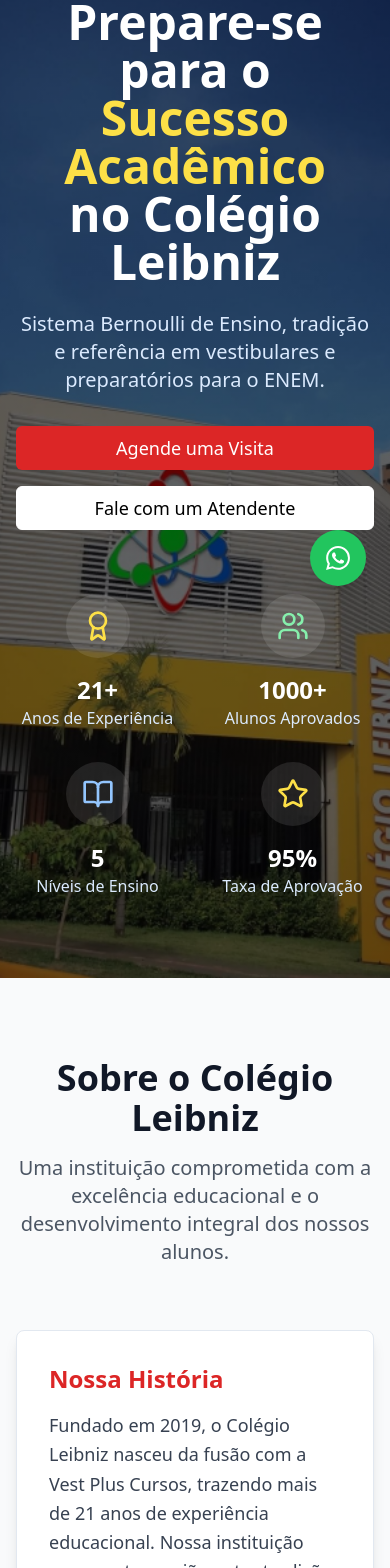
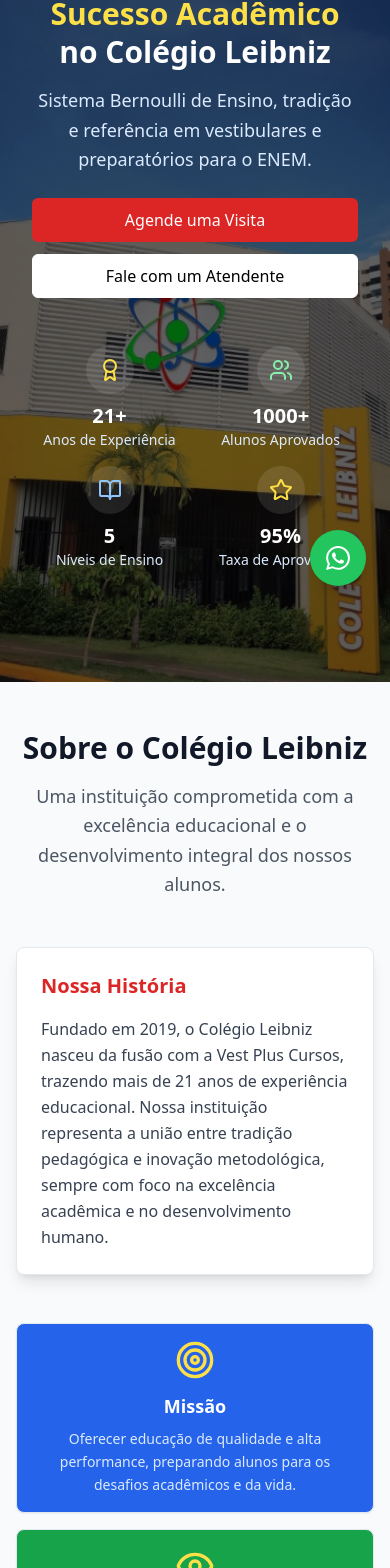
Before and after one commit to luis-hsl/leibniz-academic-portal, a React (Vite) app: page / in a window 390 px wide. Shown: the part 234-1802 px from the top of the page. Built offline with nearby package versions, Linux system fonts and the light colour scheme.

Commit message:
Fix: Improve responsiveness across all pages
This commit addresses responsiveness issues, ensuring the website displays correctly on both desktop and mobile devices.

```diff
--- a/src/components/About.tsx
+++ b/src/components/About.tsx
@@ -4,22 +4,22 @@ import { Target, Eye, Heart, Lightbulb } from "lucide-react";
 
 const About = () => {
   return (
-    <section id="sobre" className="py-20 bg-gray-50">
-      <div className="container mx-auto px-4">
+    <section id="sobre" className="py-12 sm:py-16 md:py-20 bg-gray-50">
+      <div className="container mx-auto px-4 sm:px-6 lg:px-8">
         <div className="max-w-6xl mx-auto">
-          <div className="text-center mb-16">
-            <h2 className="text-4xl font-bold text-gray-900 mb-4">Sobre o Colégio Leibniz</h2>
-            <p className="text-xl text-gray-600 max-w-3xl mx-auto">
+          <div className="text-center mb-12 sm:mb-16">
+            <h2 className="text-3xl sm:text-4xl font-bold text-gray-900 mb-4">Sobre o Colégio Leibniz</h2>
+            <p className="text-lg sm:text-xl text-gray-600 max-w-3xl mx-auto leading-relaxed">
               Uma instituição comprometida com a excelência educacional e o desenvolvimento integral dos nossos alunos.
             </p>
           </div>
 
           {/* História */}
-          <div className="mb-16">
+          <div className="mb-12 sm:mb-16">
             <Card className="bg-white shadow-lg">
-              <CardContent className="p-8">
-                <h3 className="text-2xl font-bold text-red-600 mb-4">Nossa História</h3>
-                <p className="text-gray-700 leading-relaxed text-lg">
+              <CardContent className="p-6 sm:p-8">
+                <h3 className="text-xl sm:text-2xl font-bold text-red-600 mb-4">Nossa História</h3>
+                <p className="text-gray-700 leading-relaxed text-base sm:text-lg">
                   Fundado em 2019, o Colégio Leibniz nasceu da fusão com a Vest Plus Cursos,
                   trazendo mais de 21 anos de experiência educacional. Nossa instituição
                   representa a união entre tradição pedagógica e inovação metodológica,
@@ -30,12 +30,12 @@ const About = () => {
           </div>
 
           {/* Missão, Visão e Valores */}
-          <div className="grid md:grid-cols-2 lg:grid-cols-4 gap-8">
+          <div className="grid grid-cols-1 sm:grid-cols-2 lg:grid-cols-4 gap-4 sm:gap-6 lg:gap-8">
             <Card className="bg-blue-600 text-white hover-scale">
-              <CardContent className="p-6 text-center">
-                <Target className="h-12 w-12 mx-auto mb-4 text-yellow-300" />
-                <h3 className="text-xl font-bold mb-3">Missão</h3>
-                <p className="text-blue-100">
+              <CardContent className="p-4 sm:p-6 text-center">
+                <Target className="h-10 w-10 sm:h-12 sm:w-12 mx-auto mb-3 sm:mb-4 text-yellow-300" />
+                <h3 className="text-lg sm:text-xl font-bold mb-2 sm:mb-3">Missão</h3>
+                <p className="text-blue-100 text-sm sm:text-base leading-relaxed">
                   Oferecer educação de qualidade e alta performance, preparando alunos
                   para os desafios acadêmicos e da vida.
                 </p>
@@ -43,10 +43,10 @@ const About = () => {
             </Card>
 
             <Card className="bg-green-600 text-white hover-scale">
-              <CardContent className="p-6 text-center">
-                <Eye className="h-12 w-12 mx-auto mb-4 text-yellow-300" />
-                <h3 className="text-xl font-bold mb-3">Visão</h3>
-                <p className="text-green-100">
+              <CardContent className="p-4 sm:p-6 text-center">
+                <Eye className="h-10 w-10 sm:h-12 sm:w-12 mx-auto mb-3 sm:mb-4 text-yellow-300" />
+                <h3 className="text-lg sm:text-xl font-bold mb-2 sm:mb-3">Visão</h3>
+                <p className="text-green-100 text-sm sm:text-base leading-relaxed">
                   Ser referência no ensino de qualidade, com foco em aprovações
                   em universidades de excelência.
                 </p>
@@ -54,10 +54,10 @@ const About = () => {
             </Card>
 
             <Card className="bg-red-600 text-white hover-scale">
-              <CardContent className="p-6 text-center">
-                <Heart className="h-12 w-12 mx-auto mb-4 text-yellow-300" />
-                <h3 className="text-xl font-bold mb-3">Valores</h3>
-                <p className="text-red-100">
+              <CardContent className="p-4 sm:p-6 text-center">
+                <Heart className="h-10 w-10 sm:h-12 sm:w-12 mx-auto mb-3 sm:mb-4 text-yellow-300" />
+                <h3 className="text-lg sm:text-xl font-bold mb-2 sm:mb-3">Valores</h3>
+                <p className="text-red-100 text-sm sm:text-base leading-relaxed">
                   Excelência, respeito, integridade, inovação e empatia
                   norteiam todas as nossas ações.
                 </p>
@@ -65,10 +65,10 @@ const About = () => {
             </Card>
 
             <Card className="bg-purple-600 text-white hover-scale">
-              <CardContent className="p-6 text-center">
-                <Lightbulb className="h-12 w-12 mx-auto mb-4 text-yellow-300" />
-                <h3 className="text-xl font-bold mb-3">Metodologia</h3>
-                <p className="text-purple-100">
+              <CardContent className="p-4 sm:p-6 text-center">
+                <Lightbulb className="h-10 w-10 sm:h-12 sm:w-12 mx-auto mb-3 sm:mb-4 text-yellow-300" />
+                <h3 className="text-lg sm:text-xl font-bold mb-2 sm:mb-3">Metodologia</h3>
+                <p className="text-purple-100 text-sm sm:text-base leading-relaxed">
                   Sistema Bernoulli de Ensino com metodologias inovadoras
                   e corpo docente especializado.
                 </p>
--- a/src/components/Hero.tsx
+++ b/src/components/Hero.tsx
@@ -18,7 +18,7 @@ const Hero = () => {
   return (
     <section
       id="inicio"
-      className="relative text-white py-20"
+      className="relative text-white py-12 sm:py-16 md:py-20 min-h-screen flex items-center"
       style={{
         backgroundImage: `linear-gradient(rgba(0, 0, 0, 0.6), rgba(0, 0, 0, 0.6)), url('/lovable-uploads/f8ca4bb9-9726-4d0c-9c3d-f129620ec311.png')`,
         backgroundSize: 'cover',
@@ -26,23 +26,23 @@ const Hero = () => {
         backgroundRepeat: 'no-repeat'
       }}
     >
-      <div className="container mx-auto px-4">
+      <div className="container mx-auto px-4 sm:px-6 lg:px-8">
         <div className="max-w-4xl mx-auto text-center">
-          <h1 className="text-5xl md:text-6xl font-bold mb-6 animate-fade-in">
+          <h1 className="text-3xl sm:text-4xl md:text-5xl lg:text-6xl font-bold mb-4 sm:mb-6 animate-fade-in leading-tight">
             Prepare-se para o
-            <span className="text-yellow-300 block">Sucesso Acadêmico</span>
+            <span className="text-yellow-300 block mt-2">Sucesso Acadêmico</span>
             no Colégio Leibniz
           </h1>
 
-          <p className="text-xl md:text-2xl mb-8 text-blue-100 animate-fade-in">
+          <p className="text-lg sm:text-xl md:text-2xl mb-6 sm:mb-8 text-blue-100 animate-fade-in leading-relaxed px-4 sm:px-0">
             Sistema Bernoulli de Ensino, tradição e referência em vestibulares e preparatórios para o ENEM.
           </p>
 
-          <div className="flex flex-col sm:flex-row gap-4 justify-center mb-12">
+          <div className="flex flex-col sm:flex-row gap-3 sm:gap-4 justify-center mb-8 sm:mb-12 px-4 sm:px-0">
             <Button
               onClick={() => scrollToSection("agendar")}
               size="lg"
-              className="bg-red-600 hover:bg-red-700 text-white text-lg px-8 py-4 hover-scale"
+              className="bg-red-600 hover:bg-red-700 text-white text-base sm:text-lg px-6 sm:px-8 py-3 sm:py-4 hover-scale w-full sm:w-auto"
             >
               Agende uma Visita
             </Button>
@@ -50,41 +50,41 @@ const Hero = () => {
               onClick={openWhatsApp}
               variant="outline"
               size="lg"
-              className="border-white text-black bg-white text-lg px-8 py-4"
+              className="border-white text-black bg-white text-base sm:text-lg px-6 sm:px-8 py-3 sm:py-4 w-full sm:w-auto"
             >
               Fale com um Atendente
             </Button>
           </div>
 
           {/* Statistics */}
-          <div className="grid grid-cols-2 md:grid-cols-4 gap-8 mt-16">
+          <div className="grid grid-cols-2 md:grid-cols-4 gap-4 sm:gap-6 lg:gap-8 mt-12 sm:mt-16 px-4 sm:px-0">
             <div className="text-center">
-              <div className="bg-white/10 rounded-full p-4 w-16 h-16 mx-auto mb-4 flex items-center justify-center">
-                <Award className="h-8 w-8 text-yellow-300" />
+              <div className="bg-white/10 rounded-full p-3 sm:p-4 w-12 h-12 sm:w-16 sm:h-16 mx-auto mb-2 sm:mb-4 flex items-center justify-center">
+                <Award className="h-6 w-6 sm:h-8 sm:w-8 text-yellow-300" />
               </div>
-              <h3 className="text-2xl font-bold">21+</h3>
-              <p className="text-blue-100">Anos de Experiência</p>
+              <h3 className="text-xl sm:text-2xl font-bold">21+</h3>
+              <p className="text-blue-100 text-sm sm:text-base">Anos de Experiência</p>
             </div>
             <div className="text-center">
-              <div className="bg-white/10 rounded-full p-4 w-16 h-16 mx-auto mb-4 flex items-center justify-center">
-                <Users className="h-8 w-8 text-green-300" />
+              <div className="bg-white/10 rounded-full p-3 sm:p-4 w-12 h-12 sm:w-16 sm:h-16 mx-auto mb-2 sm:mb-4 flex items-center justify-center">
+                <Users className="h-6 w-6 sm:h-8 sm:w-8 text-green-300" />
               </div>
-              <h3 className="text-2xl font-bold">1000+</h3>
-              <p className="text-blue-100">Alunos Aprovados</p>
+              <h3 className="text-xl sm:text-2xl font-bold">1000+</h3>
+              <p className="text-blue-100 text-sm sm:text-base">Alunos Aprovados</p>
             </div>
             <div className="text-center">
-              <div className="bg-white/10 rounded-full p-4 w-16 h-16 mx-auto mb-4 flex items-center justify-center">
-                <BookOpen className="h-8 w-8 text-blue-300" />
+              <div className="bg-white/10 rounded-full p-3 sm:p-4 w-12 h-12 sm:w-16 sm:h-16 mx-auto mb-2 sm:mb-4 flex items-center justify-center">
+                <BookOpen className="h-6 w-6 sm:h-8 sm:w-8 text-blue-300" />
               </div>
-              <h3 className="text-2xl font-bold">5</h3>
-              <p className="text-blue-100">Níveis de Ensino</p>
+              <h3 className="text-xl sm:text-2xl font-bold">5</h3>
+              <p className="text-blue-100 text-sm sm:text-base">Níveis de Ensino</p>
             </div>
             <div className="text-center">
-              <div className="bg-white/10 rounded-full p-4 w-16 h-16 mx-auto mb-4 flex items-center justify-center">
-                <Star className="h-8 w-8 text-yellow-300" />
+              <div className="bg-white/10 rounded-full p-3 sm:p-4 w-12 h-12 sm:w-16 sm:h-16 mx-auto mb-2 sm:mb-4 flex items-center justify-center">
+                <Star className="h-6 w-6 sm:h-8 sm:w-8 text-yellow-300" />
               </div>
-              <h3 className="text-2xl font-bold">95%</h3>
-              <p className="text-blue-100">Taxa de Aprovação</p>
+              <h3 className="text-xl sm:text-2xl font-bold">95%</h3>
+              <p className="text-blue-100 text-sm sm:text-base">Taxa de Aprovação</p>
             </div>
           </div>
         </div>
--- a/src/index.css
+++ b/src/index.css
@@ -1,3 +1,4 @@
+
 @tailwind base;
 @tailwind components;
 @tailwind utilities;
@@ -99,3 +100,43 @@
     @apply bg-background text-foreground;
   }
 }
+
+@layer components {
+  .hover-scale {
+    @apply transition-transform duration-300 hover:scale-105;
+  }
+
+  .animate-fade-in {
+    animation: fadeIn 0.6s ease-out;
+  }
+}
+
+@keyframes fadeIn {
+  from {
+    opacity: 0;
+    transform: translateY(20px);
+  }
+  to {
+    opacity: 1;
+    transform: translateY(0);
+  }
+}
+
+/* Responsive utilities */
+@media (max-width: 640px) {
+  .container {
+    @apply px-4;
+  }
+}
+
+/* Ensure images are responsive */
+img {
+  @apply max-w-full h-auto;
+}
+
+/* Better button touch targets for mobile */
+@media (max-width: 768px) {
+  button {
+    @apply min-h-[44px];
+  }
+}
```
Also changed, not shown: src/components/Blog.tsx (+19 -19 lines), src/components/EducationLevels.tsx (+12 -12 lines), src/components/Header.tsx (+42 -27 lines), src/components/Testimonials.tsx (+23 -22 lines).
